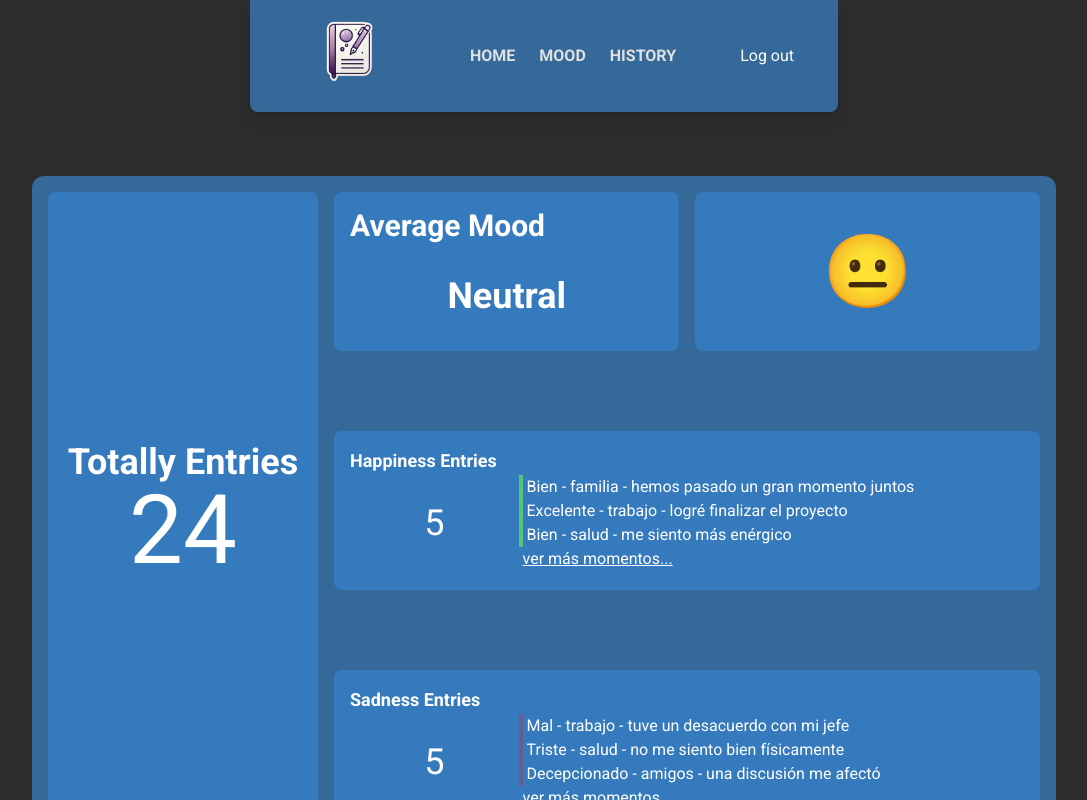
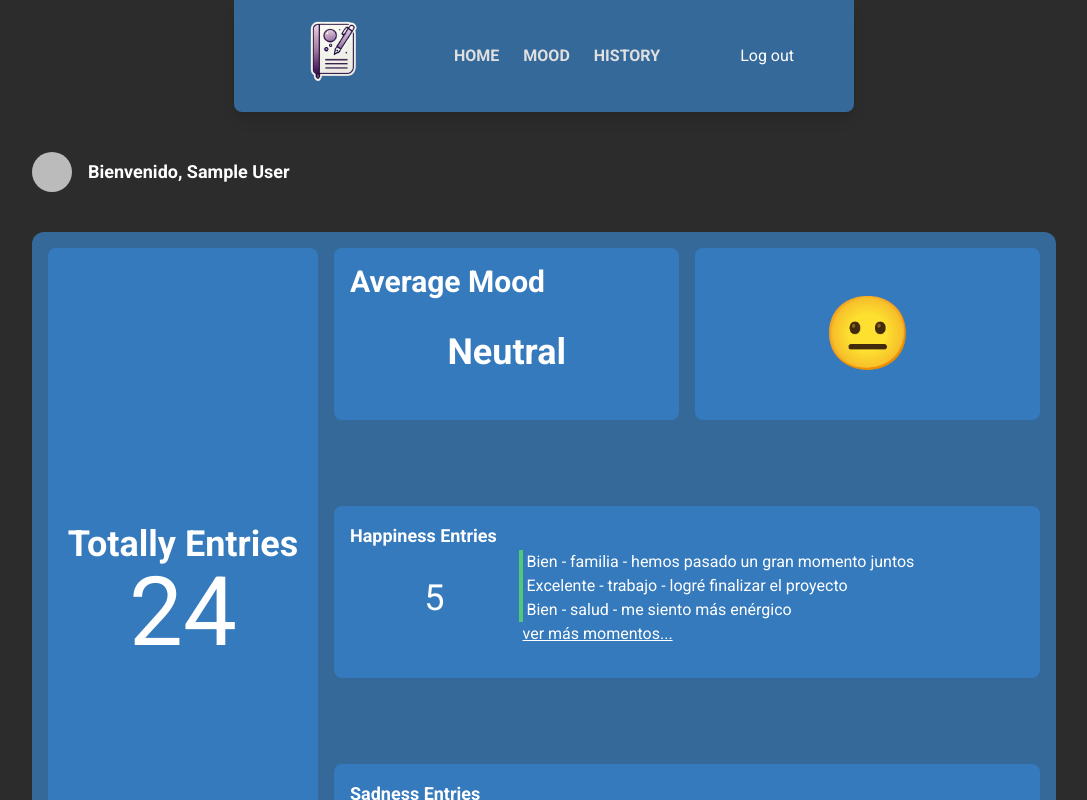
Before and after one commit to vcrolack/hdyf, a React (Vite) app: page / in a window 1280 px wide. Shown: the top 800 px of the page, without its empty margins (96-1183 px from the left). Built offline with nearby package versions, Linux system fonts and the light colour scheme; no server answers; sample sign-in values are in the browser's storage.

Commit message:
feat: add hero

```diff
--- /dev/null
+++ b/src/common/components/Avatar.tsx
@@ -0,0 +1,13 @@
+import React from "react";
+
+interface AvatarProps {
+  url: string;
+}
+
+export const Avatar: React.FC<AvatarProps> = ({ url }) => {
+  return (
+    <div className="w-10 h-10 rounded-full">
+      <img className="rounded-full" src={url} alt="pfp" />
+    </div>
+  );
+};
--- /dev/null
+++ b/src/common/components/Hero.tsx
@@ -0,0 +1,13 @@
+import { useAuth } from "../hooks/auth.hook";
+import { Avatar } from "./";
+
+export const Hero = () => {
+  const { user } = useAuth();
+
+  return (
+    <div className="w-full text-center my-10 flex items-center gap-4">
+      <Avatar url={user?.photoURL ?? ""} />
+      <p className="font-semibold text-lg">Bienvenido, {user?.displayName}</p>
+    </div>
+  );
+};
--- a/src/common/components/index.ts
+++ b/src/common/components/index.ts
@@ -1 +1,4 @@
 export * from "./IconWrapper";
+export * from "./Avatar";
+export * from "./Hero";
+export * from "./Wrapper";
--- a/src/hooks/auth.hook.tsx
+++ b/src/common/hooks/auth.hook.tsx
@@ -1,8 +1,13 @@
 import { useQuery, useQueryClient } from "@tanstack/react-query";
-import { firebaseAuth } from "../config/firebase/firebase";
-import { GoogleAuthProvider, signInWithPopup, signOut } from "firebase/auth";
+import { firebaseAuth } from "../../config/firebase/firebase";
+import {
+  GoogleAuthProvider,
+  User,
+  signInWithPopup,
+  signOut,
+} from "firebase/auth";
 
-const verifyAuth = async () => {
+const verifyAuth = async (): Promise<User | null> => {
   return new Promise((resolve) => {
     setTimeout(() => {
       resolve(firebaseAuth.currentUser);
@@ -17,7 +22,7 @@ export const useAuth = () => {
     data: user,
     isLoading,
     isError,
-  } = useQuery({
+  } = useQuery<User | null>({
     queryKey: ["auth"],
     queryFn: verifyAuth,
     refetchOnWindowFocus: false,
--- a/src/config/routes/ProtectedRoute.tsx
+++ b/src/config/routes/ProtectedRoute.tsx
@@ -1,5 +1,5 @@
 import React from "react";
-import { useAuth } from "../../hooks/auth.hook";
+import { useAuth } from "../../common/hooks/auth.hook";
 import { Navigate } from "react-router-dom";
 
 export const ProtectedRoute: React.FC<React.PropsWithChildren> = ({
--- a/src/features/auth/Authentication.tsx
+++ b/src/features/auth/Authentication.tsx
@@ -1,6 +1,6 @@
 import { useNavigate } from "react-router-dom";
 import { google } from "../../assets";
-import { useAuth } from "../../hooks/auth.hook";
+import { useAuth } from "../../common/hooks/auth.hook";
 
 export const Authentication = () => {
   const { signInWithGoogle, isLoading, isError } = useAuth();
--- a/src/layout/MainLayout.tsx
+++ b/src/layout/MainLayout.tsx
@@ -1,13 +1,15 @@
 import { Outlet } from "react-router-dom";
 import { Header } from "./header/Header";
 import { Wrapper } from "../common/components/Wrapper";
+import { Hero } from "../common/components/Hero";
 
 export const MainLayout = () => {
   return (
     <>
       <Header />
-      <main className="w-full h-[900px] flex justify-center pt-16">
+      <main className="w-full h-[900px] flex justify-center">
         <div className="w-4/5 h-4/5">
+          <Hero />
           <Wrapper>
             <Outlet />
           </Wrapper>
--- a/src/layout/header/Header.tsx
+++ b/src/layout/header/Header.tsx
@@ -2,8 +2,10 @@ import { Link } from "react-router-dom";
 import { logo } from "../../assets";
 import { IconWrapper } from "../../common/components";
 import { menu } from "./menu";
+import { useAuth } from "../../common/hooks/auth.hook";
 
 export const Header = () => {
+  const { logout } = useAuth();
   return (
     <header className="flex justify-center items-center ">
       <div className=" px-11 flex gap-x-16 bg-color-primary items-center rounded-br-lg rounded-bl-lg shadow-lg">
@@ -26,7 +28,12 @@ export const Header = () => {
           </ul>
         </nav>
         <div>
-          <button>Log out</button>
+          <button
+            className="p-4 rounded-lg hover:bg-color-secondary"
+            onClick={logout}
+          >
+            Log out
+          </button>
         </div>
       </div>
     </header>
```
